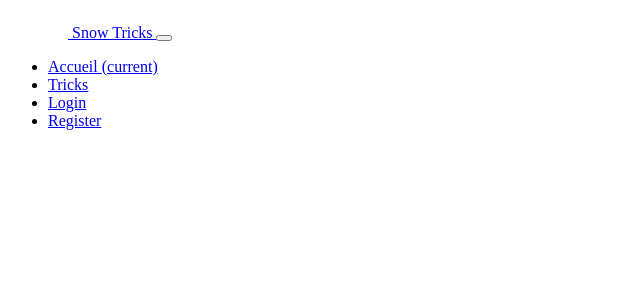
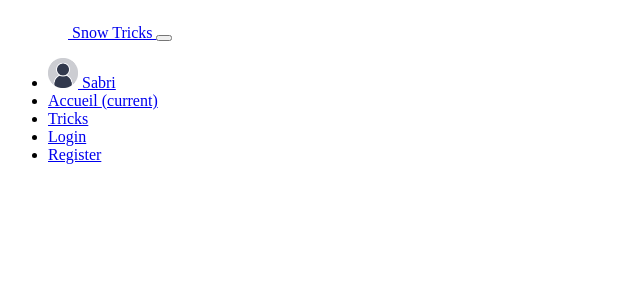
Before and after one commit to SabriHamda/P6.OpenClassRooms, a Symfony app: template templates/frontend/parts/navigation.html.twig in a window 1280 px wide. Shown: the top 300 px of the page, without its empty margins (0-640 px from the left). Run offline with Twig, Linux system fonts and the light colour scheme; the template is opened without the code that fills it, so the values that code supplies are empty; some libraries are stand-ins or nearby versions.

Commit message:
Add default user avatar

```diff
--- a/assets/scss/main_style.scss
+++ b/assets/scss/main_style.scss
@@ -17,6 +17,10 @@ body {
   width: 100vw;
   background-color: $darken-color !important;
   z-index: 999;
+  .nav-profile{
+    line-height: 30px;
+    color: rgba(255, 255, 255, 0.5);
+  }
 }
 
 .navbar:after {
--- a/templates/frontend/parts/navigation.html.twig
+++ b/templates/frontend/parts/navigation.html.twig
@@ -10,6 +10,12 @@
     </button>
     <div class="collapse navbar-collapse justify-content-end" id="navbarNav">
         <ul class="navbar-nav">
+            <li>
+                <a class="navbar-brand nav-profile" href="#">
+                    <img src="{{ asset('img/avatar/default-user-avatar.png') }}" width="30" height="30" class="d-inline-block align-top" alt="">
+                    Sabri
+                </a>
+            </li>
             <li class="nav-item active">
                 <a class="nav-link" href="/">Accueil <span class="sr-only">(current)</span></a>
             </li>
```
Also changed, not shown: public/img/avatar/User_Avatar_2.png (added), public/img/avatar/default-user-avatar.png (added).
